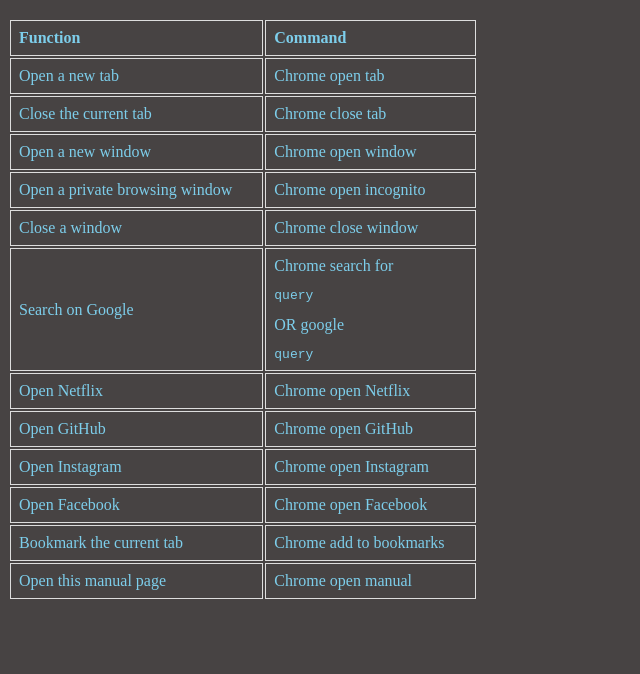
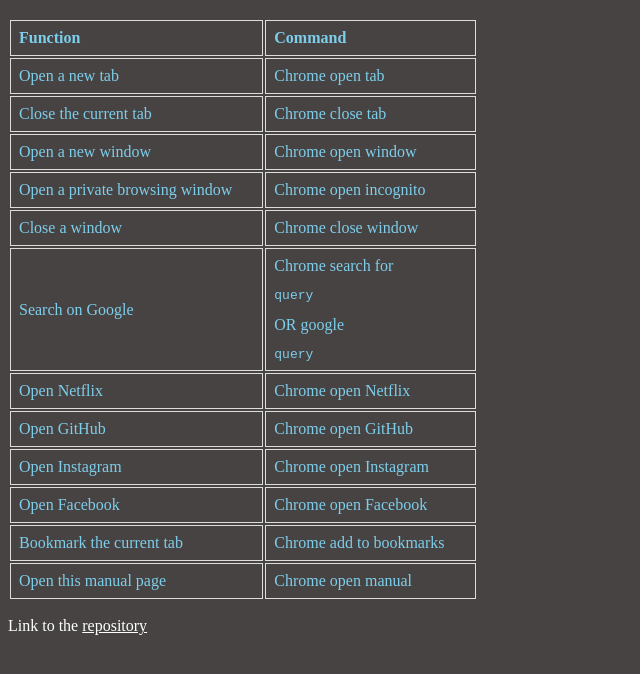
Before and after one commit to siddharthsrivastava0501/hackcambridge-2022, a browser extension: page manual.html in a window 1280 px wide. Shown: the part 90-764 px from the top of the page, without its empty margins (0-640 px from the left). Drawn offline with Linux system fonts and the light colour scheme.

```diff
--- a/manual.html
+++ b/manual.html
@@ -58,5 +58,6 @@
                 <td>Chrome open manual</td>
             </tr>
         </table>
+        <p style="text-align: left;">Link to the <a href="https://github.com/siddharthsrivastava0501/hackcambridge-2022">repository</a></p>
     </body>
 </html>
--- a/popup.css
+++ b/popup.css
@@ -15,3 +15,11 @@
     padding: 8px;
     padding-right: 30px;
 }
+
+a {
+    color: white;
+}
+
+a:visited {
+    color: white;
+}
```
